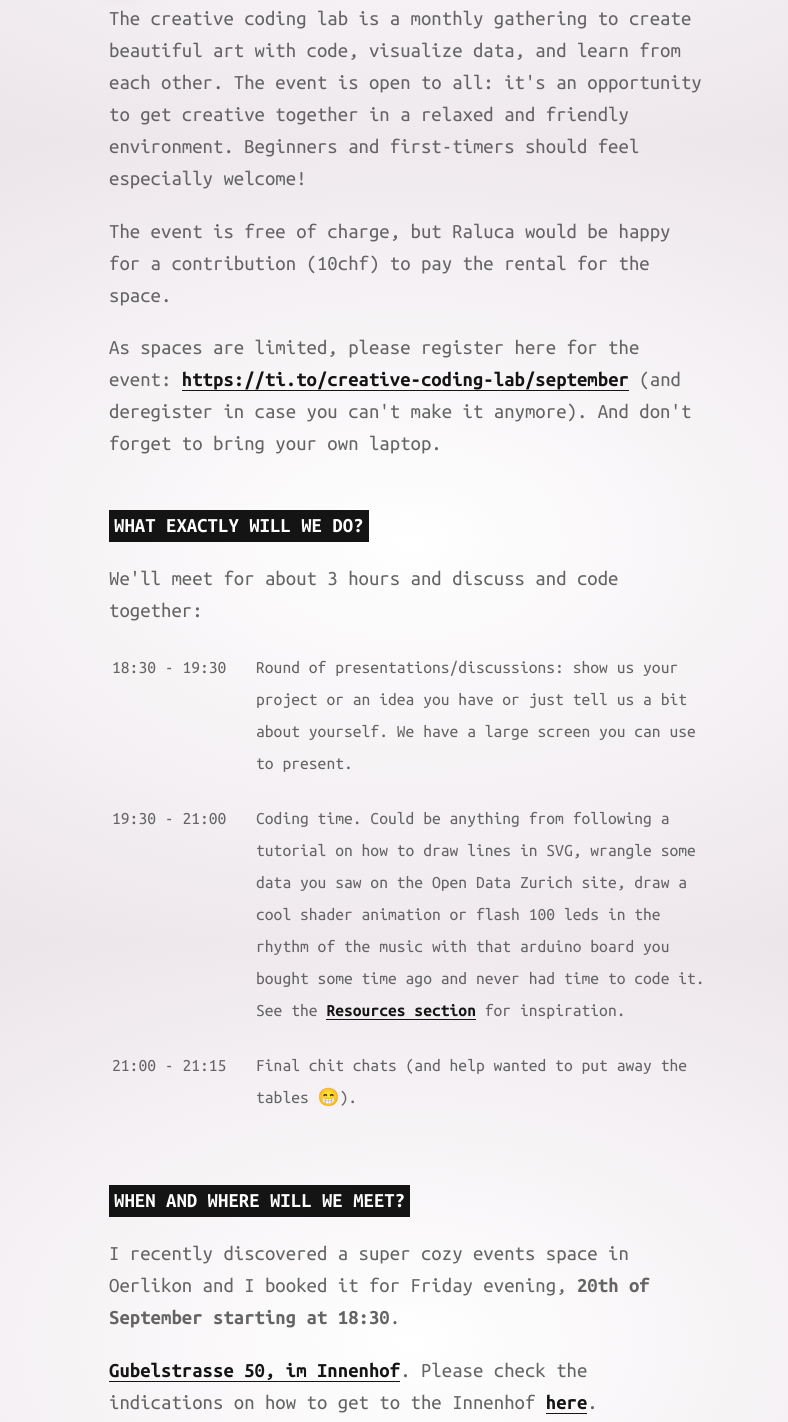
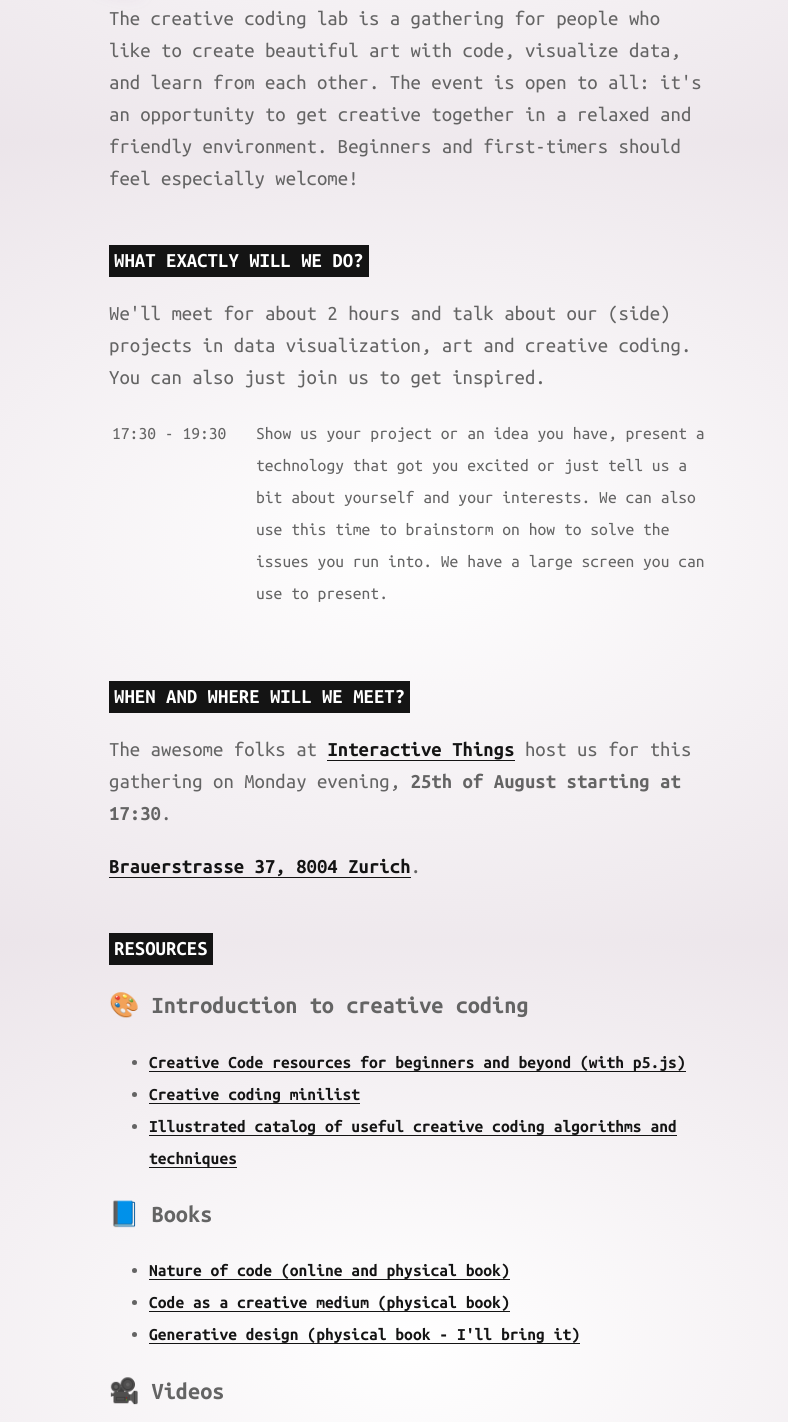
Before and after one commit to creative-coding-lab-zurich/home, a plain HTML site: page index.html in a window 1280 px wide. Shown: the part 658-2080 px from the top of the page, without its empty margins (231-1019 px from the left). Drawn offline with Linux system fonts and the light colour scheme.

Commit message:
Update information

```diff
--- a/index.html
+++ b/index.html
@@ -55,58 +55,30 @@
     <div class="banner-title">
       <h1>
         Creative coding lab Zurich
-        <span>September 20th, 2024</span>
+        <span>August 25th, 2025</span>
       </h1>
     </div>
     <div class="content">
       <p class="motto">
-        The creative coding lab is a monthly gathering to create beautiful art
+        The creative coding lab is a gathering for people who like to create beautiful art
         with code, visualize data, and learn from each other. The event is open
         to all: it's an opportunity to get creative together in a relaxed and
         friendly environment. Beginners and first-timers should feel especially
         welcome!
       </p>
-      <p>
-        The event is free of charge, but Raluca would be happy for a
-        contribution (10chf) to pay the rental for the space.
-      </p>
-      <p>
-        As spaces are limited, please register here for the event:
-        <a href="https://ti.to/creative-coding-lab/september" target="_blank"
-          >https://ti.to/creative-coding-lab/september</a
-        >
-        (and deregister in case you can't make it anymore). And don't forget to
-        bring your own laptop.
-      </p>
 
       <h2>What exactly will we do?</h2>
 
-      <p>We'll meet for about 3 hours and discuss and code together:</p>
+      <p>We'll meet for about 2 hours and talk about our (side) projects in data visualization, art and creative coding.
+        You can also just join us to get inspired.
+      </p>
       <table>
         <tbody>
           <tr>
-            <td class="date">18:30 - 19:30</td>
+            <td class="date">17:30 - 19:30</td>
             <td class="description">
-              Round of presentations/discussions: show us your project or an
-              idea you have or just tell us a bit about yourself. We have a
-              large screen you can use to present.
-            </td>
-          </tr>
-          <tr>
-            <td class="date">19:30 - 21:00</td>
-            <td class="description">
-              Coding time. Could be anything from following a tutorial on how to
-              draw lines in SVG, wrangle some data you saw on the Open Data
-              Zurich site, draw a cool shader animation or flash 100 leds in the
-              rhythm of the music with that arduino board you bought some time
-              ago and never had time to code it. See the
-              <a href="#resources">Resources section</a> for inspiration.
-            </td>
-          </tr>
-          <tr>
-            <td class="date">21:00 - 21:15</td>
-            <td class="description">
-              Final chit chats (and help wanted to put away the tables 😁).
+              Show us your project or an idea you have, present a technology that got you excited or just tell us a bit about yourself and your interests.
+              We can also use this time to brainstorm on how to solve the issues you run into. We have a large screen you can use to present.
             </td>
           </tr>
         </tbody>
@@ -115,25 +87,13 @@
       <h2>When and where will we meet?</h2>
 
       <p>
-        I recently discovered a super cozy events space in Oerlikon and I booked
-        it for Friday evening, <b>20th of September starting at 18:30</b>.
+        The awesome folks at <a href="https://www.interactivethings.com/" target="_blank"
+          >Interactive Things</a> host us for this gathering on Monday evening, <b>25th of August starting at 17:30</b>.
       </p>
       <p>
-        <a href="https://www.imgubelhof.ch/anfahrt" target="_blank"
-          >Gubelstrasse 50, im Innenhof</a
-        >. Please check the indications on how to get to the Innenhof
-        <a href="https://www.imgubelhof.ch/anfahrt" target="_blank">here</a>.
-      </p>
-
-      <h2>Who is behind this amazing idea?</h2>
-
-      <p>
-        <a href="https://raluca-nicola.net/" target="_blank">I'm Raluca</a> and
-        I work as a solutions engineer at Esri, a company where we make software
-        that analyses and visualizes geospatial data. I love coding visual,
-        interactive experiences and I thought it might be fun to get together
-        with other people, leave away our phones and other distractions and just
-        code, learn from each other and discuss possible visualization ideas :)
+        <a href="https://maps.app.goo.gl/vjr4ZjBFny7JpLNn7" target="_blank"
+          >Brauerstrasse 37, 8004 Zurich</a
+        >.
       </p>
 
       <h2 id="resources">Resources</h2>
```
